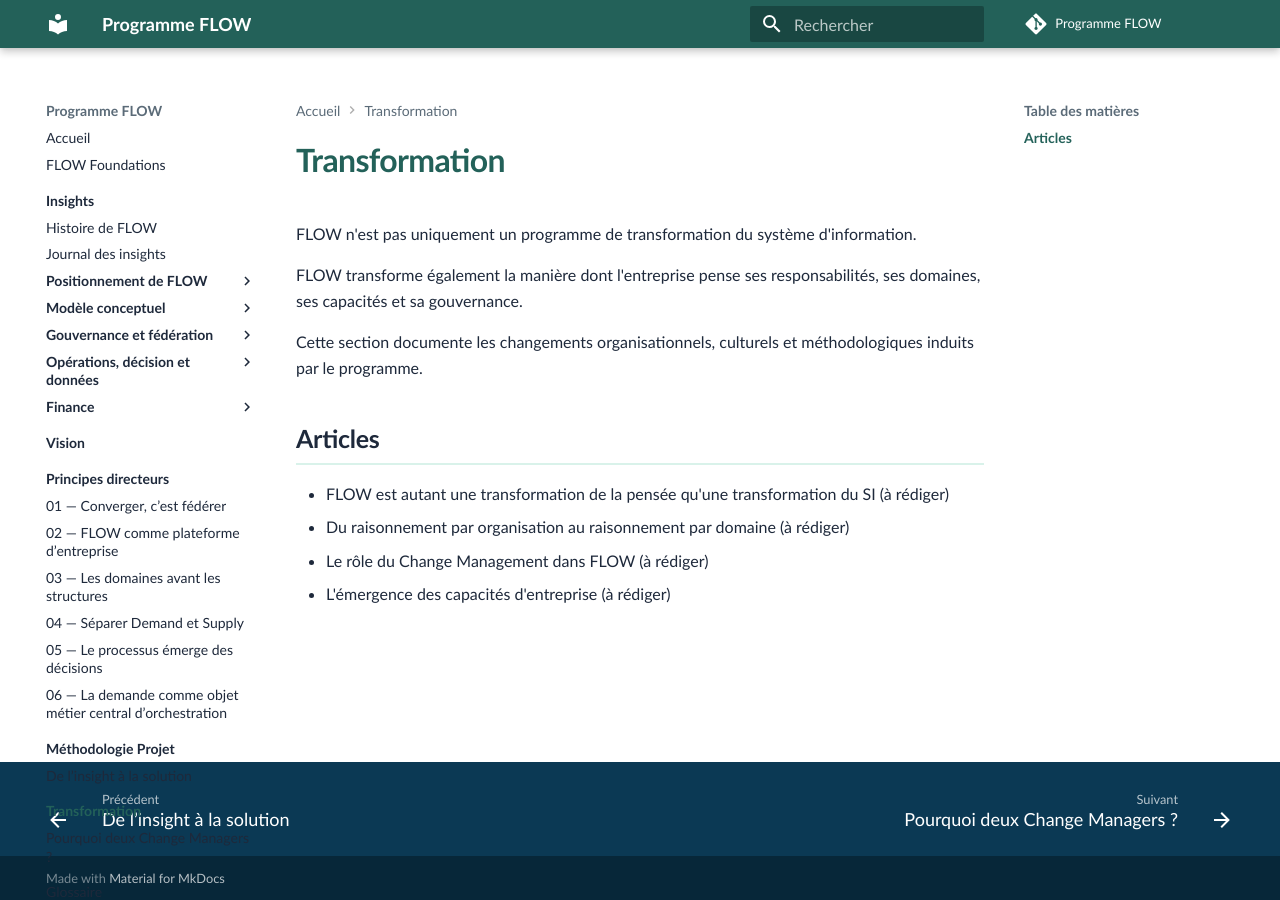
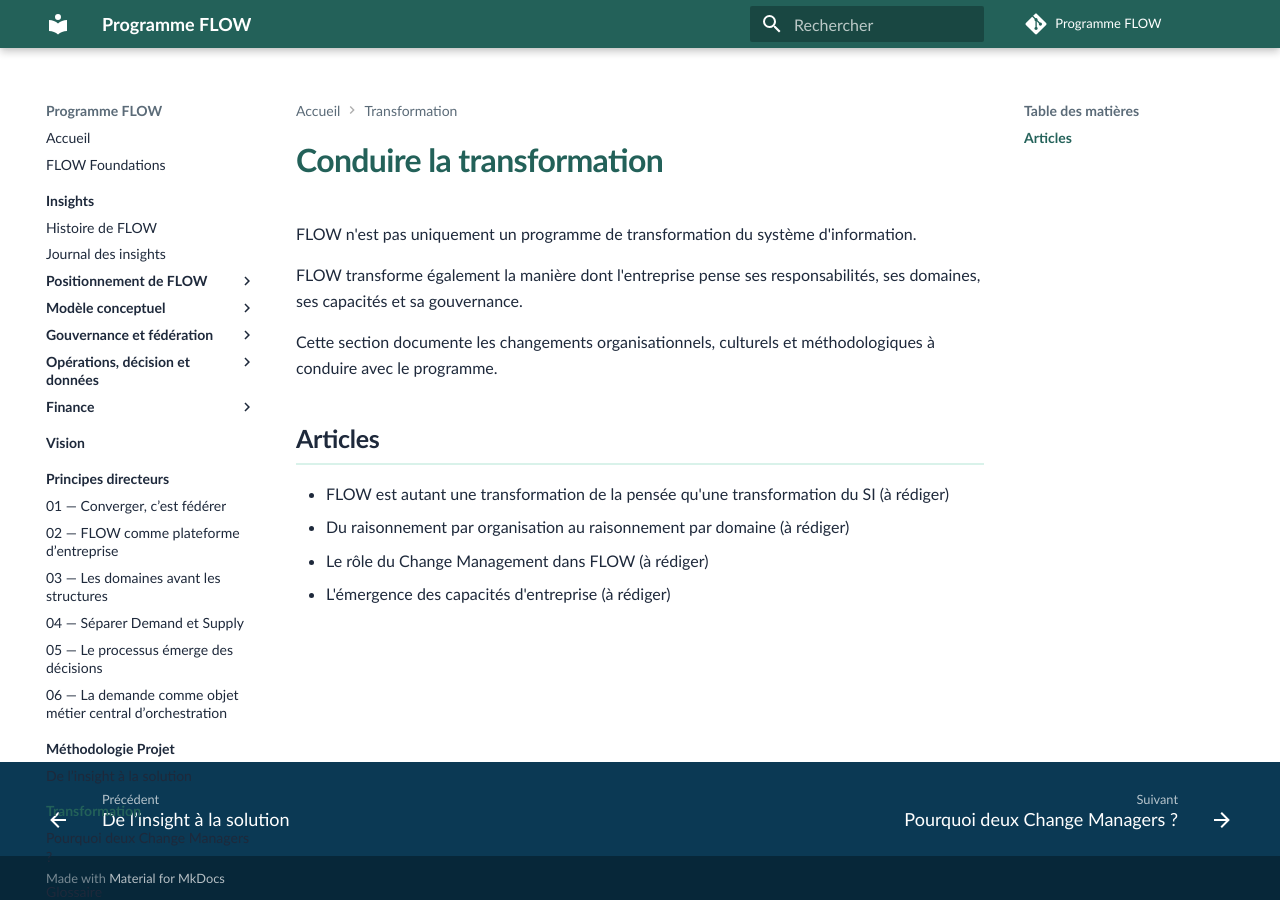
Before and after one commit to laurent-sintes/FLOW-Program, an MkDocs documentation site: the page built from docs/transformation/index.md, in a window 1280 px wide. Built offline with MkDocs 1.6.1 and Material for MkDocs 9.7.7, drawn with Linux system fonts in a browser that asks for light colours; comment, search, counter and statistics services are not loaded.

Commit message:
Renomme l’entrée de la section Transformation

```diff
--- a/docs/transformation/index.md
+++ b/docs/transformation/index.md
@@ -1,10 +1,10 @@
-# Transformation
+# Conduire la transformation
 
 FLOW n'est pas uniquement un programme de transformation du système d'information.
 
 FLOW transforme également la manière dont l'entreprise pense ses responsabilités, ses domaines, ses capacités et sa gouvernance.
 
-Cette section documente les changements organisationnels, culturels et méthodologiques induits par le programme.
+Cette section documente les changements organisationnels, culturels et méthodologiques à conduire avec le programme.
 
 ## Articles
 
```
